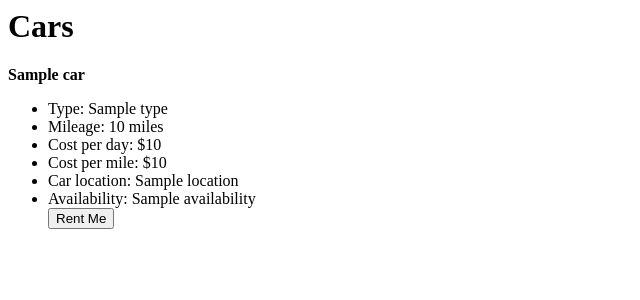
After one commit to CEN3031-Project/Car-Tracking-System, a Django app: template frontend/templates/frontend/car_list.html in a window 1280 px wide. The commit adds this page. Shown: the top 300 px of the page, without its empty margins (0-640 px from the left). Run offline with Django 3.2, Linux system fonts and the light colour scheme; the template is opened without the code that fills it: most values are stand-ins (such as "Sample title", 1, 10 or a date in 2020).

```diff
--- a/CarRentalSystem/urls.py
+++ b/CarRentalSystem/urls.py
@@ -17,7 +17,6 @@ Including another URLconf
 from django.contrib import admin
 from django.urls import path
 from frontend import views
-from django.contrib.auth.views import LogoutView
 
 urlpatterns = [
     path('admin/', admin.site.urls),
@@ -25,4 +24,7 @@ urlpatterns = [
     path('register/', views.user_register, name='register'),
     path('login/', views.user_login, name='login'),
     path('logout/', views.user_logout, name='logout'),
+    path('cars/', views.car_list, name='car-list'),
+    path('update_availability/<int:car_id>/', views.update_availability, name='update_availability'),
+    path('reservation/<int:id>/', views.make_reservation, name='reservation'),
 ]
--- a/frontend/models.py
+++ b/frontend/models.py
@@ -17,6 +17,7 @@ class Car(models.Model):
     cost_per_day = models.FloatField()
     cost_per_mile = models.FloatField()
     location = models.CharField(max_length=100)
+    availability = models.BooleanField(default=True)
 
     def __str__(self):
         return self.model
@@ -27,7 +28,7 @@ class Reservation(models.Model):
     client = models.ForeignKey(ClientAccount, on_delete=models.CASCADE)
     rental_date = models.DateField()
     return_date = models.DateField()
-    car = models.ManyToManyField(Car)
+    # car = models.ManyToManyField(Car)
 
     def __str__(self):
         return self.client + ' ' + self.car
--- /dev/null
+++ b/frontend/templates/frontend/car_list.html
@@ -0,0 +1,34 @@
+{% block content %}
+    <h1>Cars</h1>
+
+{% for car in car_list %}
+    <strong>{{ car }}</strong>
+    <ul>
+    <li>Type: {{ car.type }}</li>
+    <li>Mileage: {{ car.mileage }} miles</li>
+    <li>Cost per day: ${{ car.cost_per_day }}</li>
+    <li>Cost per mile: ${{ car.cost_per_mile }}</li>
+    <li>Car location: {{ car.location }}</li>
+    <li>Availability: {{ car.availability }}</li>
+
+    {% if car.availability %}
+    <form action="{% url 'update_availability' car.id %}" method="post">
+        {% csrf_token %}
+        <input type="submit" value="Rent Me">
+    </form>
+
+    {% else %}
+        {% if user.is_authenticated %}
+            <form action="" method="pull">
+                <input type="submit" value="Not Available ">
+            </form>
+        {% else %}
+            <li>Please <a href="{% url 'login' %}">log in</a> or <a href="{% url 'register' %}">register</a> to make a reservation.</li>
+        {% endif %}
+    {% endif %}
+
+    </ul>
+    <br/>
+{% endfor %}
+
+{% endblock %}
--- a/frontend/templates/login.html
+++ b/frontend/templates/login.html
@@ -11,5 +11,6 @@
         {{ form.as_p }}
         <input type="submit" value="Login">
     </form>
+    <p>Don't have an account? <a href="{% url 'register' %}">Sign Up</a></p>
 </body>
 </html>
--- a/frontend/templates/register.html
+++ b/frontend/templates/register.html
@@ -11,5 +11,6 @@
         {{ form.as_p }}
         <input type="submit" value="Register">
     </form>
+    <p>Already have an account? <a href="{% url 'login' %}">Sign In</a></p>
 </body>
 </html>
```
Also changed, not shown: frontend/templates/frontend/reservation.html (added, +15 -0 lines), frontend/views.py (+39 -0 lines), frontend/migrations/0001_initial.py (added), frontend/migrations/0002_alter_car_availability.py (added), frontend/migrations/0003_alter_car_availability.py (added), frontend/migrations/0004_remove_reservation_car_reservation_car.py (added).
